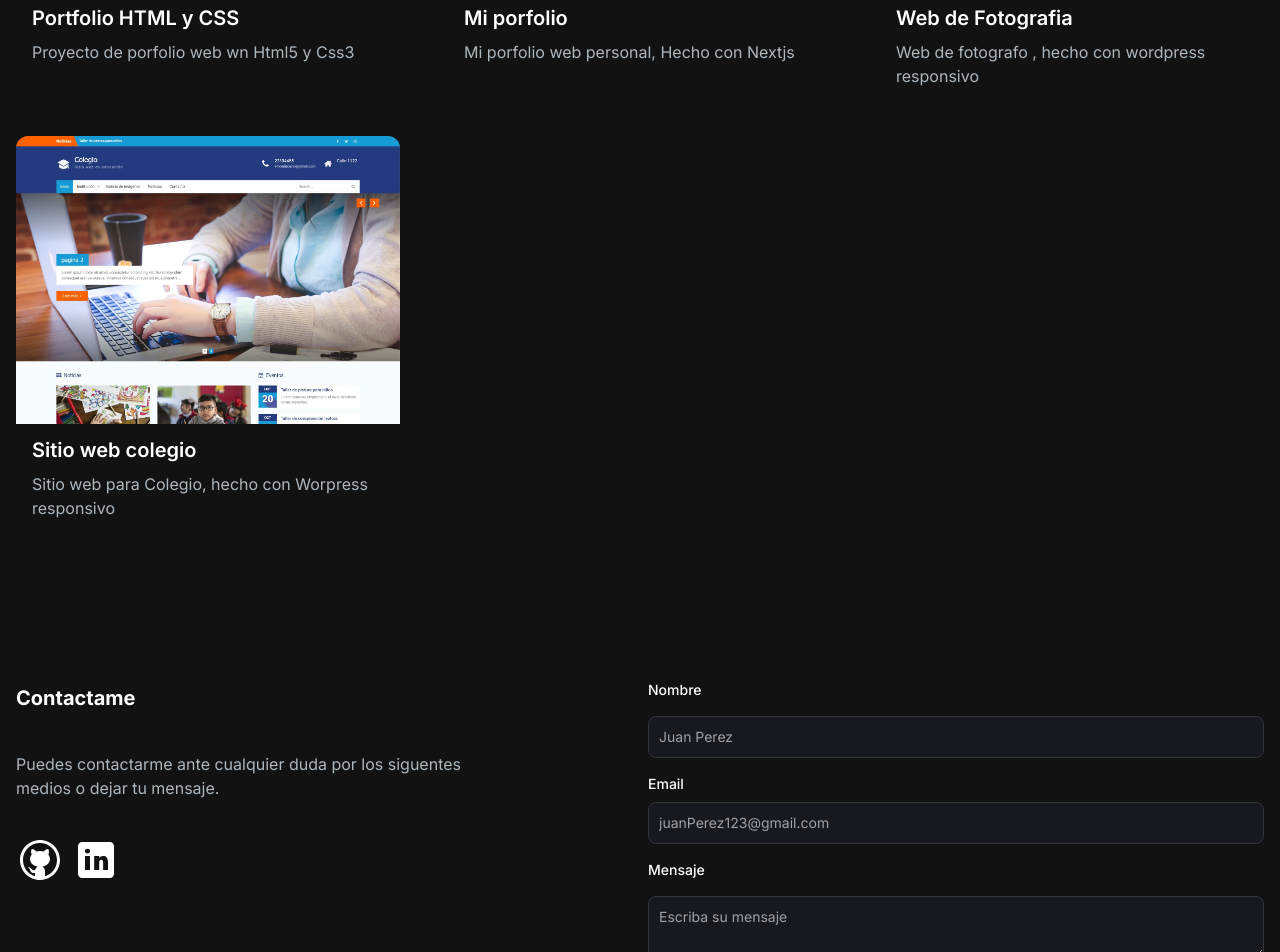
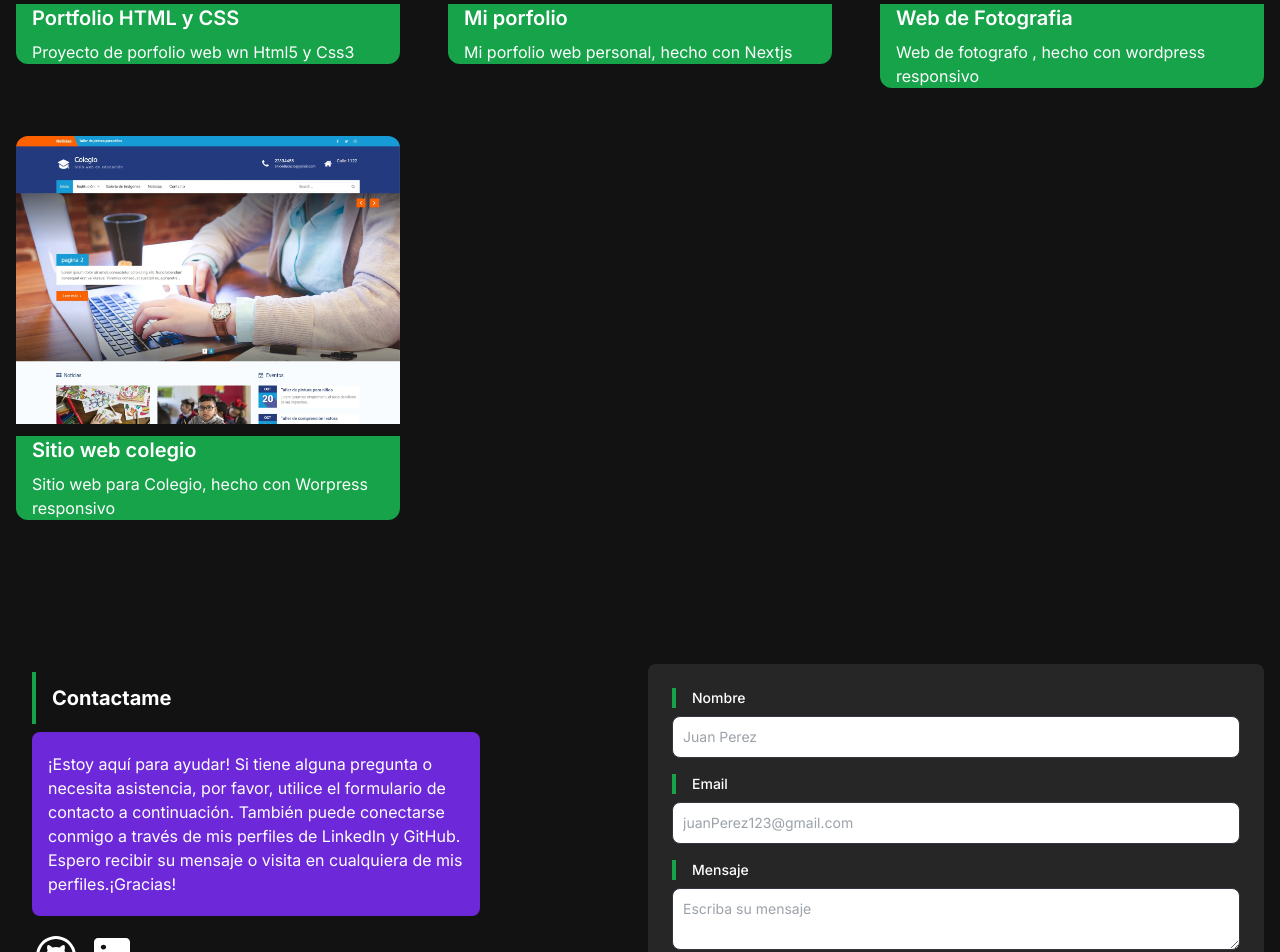
Before and after one commit to Flavioarzamendia/porfolioEnNextjs, a Next.js app: page / in a window 1280 px wide. Shown: the part 1848-2800 px from the top of the page. Built offline with nearby package versions, Linux system fonts and the light colour scheme.

Commit message:
mejoras visuales y cambios de colores

```diff
--- a/src/app/components/AboutSection.jsx
+++ b/src/app/components/AboutSection.jsx
@@ -54,7 +54,7 @@ const AboutSection = () => {
       <div className="md:grid md:grid-cols-2 gap-8 items-center py-8 px-4 xl:gap-16 sm:py-16 xl:px-16">
         <Image src="/images/about-image.webp" alt="Working" title="Working" width={500} height={500} />
         <div className="mt-4 md:mt-0 text-left flex flex-col h-full">
-          <h2 className="text-4xl font-bold text-white mb-4">Sobre Mi</h2>
+          <h2 className="text-4xl font-bold text-white mb-4 border-l-4 border-green-600 pl-6 ">Sobre Mi</h2>
           <div className=" p-6  bg-violet-700 rounded-lg">
           <p className="text-base lg:text-lg ">
           Hola, soy Flavio, un desarrollador web con experiencia en WordPress y conocimientos sólidos de HTML, CSS y JavaScript.
--- a/src/app/components/ContactForm.jsx
+++ b/src/app/components/ContactForm.jsx
@@ -65,7 +65,8 @@ const ContactForm = () => {
   return (
     <main className="z-10">
     <form onSubmit={handleOnSubmit} className="flex flex-col">
-      <label type="textarea" htmlFor='name' className="text-white block text-sm mb-2 font-medium mt-4 pb-2">Nombre</label>
+      <div>
+      <label type="textarea" htmlFor='name' className="text-white block text-sm mb-2 font-medium  border-l-4 border-green-600 pl-4">Nombre</label>
       <input
         type="text"
         id="name"
@@ -73,10 +74,12 @@ const ContactForm = () => {
         onChange={handleOnChange}
         required
         value={inputs.name}
-        className="bg-[#18191E] border border-[#33353F] placeholder-[#9CA2A9] text-gray-100 text-sm rounded-lg block w-full p-2.5"
+        className="bg-white border border-[#33353F] placeholder-[#9CA2A9] text-gray-100 text-sm rounded-lg block w-full p-2.5"
         placeholder='Juan Perez'
       />
-      <label htmlFor="email" className='text-white block text-sm mb-2 font-medium mt-4'>Email</label>
+      </div>
+      <div>
+      <label htmlFor="email" className='text-white block text-sm mb-2 font-medium mt-4 border-l-4 border-green-600 pl-4'>Email</label>
       <input
         id="email"
         type="email"
@@ -84,10 +87,12 @@ const ContactForm = () => {
         onChange={handleOnChange}
         required
         value={inputs.email}
-        className="bg-[#18191E] border border-[#33353F] placeholder-[#9CA2A9] text-gray-100 text-sm rounded-lg block w-full p-2.5"
+        className="bg-white border border-[#33353F] placeholder-[#9CA2A9] text-gray-100 text-sm rounded-lg block w-full p-2.5"
         placeholder='juanPerez123@gmail.com'
       />
-      <label htmlFor="message" className="text-white block text-sm mb-2 font-medium mt-4"
+      </div>
+      <div>
+      <label htmlFor="message" className="text-white block text-sm mb-2 font-medium mt-4 border-l-4 border-green-600 pl-4"
       >Mensaje</label>
       <textarea
         id="message"
@@ -95,10 +100,11 @@ const ContactForm = () => {
         onChange={handleOnChange}
         required
         value={inputs.message}
-        className="bg-[#18191E] border border-[#33353F] placeholder-[#9CA2A9] text-gray-100 text-sm rounded-lg block w-full p-2.5 mt-2"
+        className="bg-white border border-[#33353F] placeholder-[#9CA2A9] text-gray-100 text-sm rounded-lg block w-full p-2.5 mt-2"
         placeholder='Escriba su mensaje'
       />
-      <button type="submit" disabled={status.submitting} className="bg-purple-600 border hover:bg-purple-500 border-[#33353F] placeholder-[#9CA2A9] text-gray-100 text-sm rounded-lg block w-full p-2.5 mt-6">
+      </div>
+      <button type="submit" disabled={status.submitting} className="bg-violet-700 border hover:bg-violet-500 border-[#33353F] placeholder-[#9CA2A9] text-gray-100 text-sm rounded-lg block w-full p-2.5 mt-6">
         {!status.submitting
           ? !status.submitted
             ? 'Enviar'
@@ -109,7 +115,7 @@ const ContactForm = () => {
     {status.info.error && (
       <div className="error">Error: {status.info.msg}</div>
     )}
-    {!status.info.error && status.info.msg && <p className='text-green-500 mt-3 text-center'>{status.info.msg}</p>}
+    {!status.info.error && status.info.msg && <p className='text-green-600 mt-3 text-center'>{status.info.msg}</p>}
   </main>
 );
 
--- a/src/app/components/EmailSection.jsx
+++ b/src/app/components/EmailSection.jsx
@@ -13,12 +13,14 @@ const EmailSection = () => {
       className="grid md:grid-cols-2 my-12 md:my-12 py-24 gap-4 relative"
     >
       <div className="bg-[radial-gradient(ellipse_at_center,_var(--tw-gradient-stops))] from-purple-900 to-transparent rounded-full h-80 w-80 z-0 blur-lg absolute top-3/4 -left-4 transform -translate-x-1/2 -translate-1/2"></div>
-      <div className="z-10">
-        <h5 className="text-xl font-bold text-white my-2 py-3">Contactame</h5>
-        <p className="text-[#ADB7BE] mb-4 max-w-md py-5">
+      <div className="z-10 pl-4">
+        <h5 className="text-xl font-bold text-white my-2 py-3 border-l-4 border-green-600 pl-4">Contactame</h5>
+        <p className="text-white mb-4 max-w-md py-5 bg-violet-700 pl-4 rounded-lg">
           {" "}
-          Puedes contactarme ante cualquier duda por los siguentes medios o
-          dejar tu mensaje.
+          ¡Estoy aquí para ayudar! Si tiene alguna pregunta o necesita asistencia,
+           por favor, utilice el formulario de contacto a continuación.
+           También puede conectarse conmigo a través de mis perfiles de LinkedIn y GitHub.
+           Espero recibir su mensaje o visita en cualquiera de mis perfiles.¡Gracias!
         </p>
         <div className="socials flex flex-row gap-2 ">
           <Link href="https://github.com/Flavioarzamendia">
@@ -29,7 +31,7 @@ const EmailSection = () => {
           </Link>
         </div>
       </div>
-      <div className="z-10">
+      <div className="z-10 bg-neutral-800  p-6 rounded-lg">
         <ContactForm></ContactForm>
       </div>
     </section>
--- a/src/app/components/ProjectCard.jsx
+++ b/src/app/components/ProjectCard.jsx
@@ -24,9 +24,9 @@ const ProjectCard = ({ imgUrl, title, description, gitUrl, previewUrl }) => {
           </Link>
         </div>
       </div>
-      <div className="text-white rounded-b-xl mt-3 bg-[#181818]py-6 px-4">
+      <div className="text-white rounded-b-xl mt-3 bg-[#181818]py-6 px-4 bg-green-600 ">
         <h5 className="text-xl font-semibold mb-2">{title}</h5>
-        <p className="text-[#ADB7BE]">{description}</p>
+        <p className="text-white">{description}</p>
       </div>
     </div>
   );
--- a/src/app/components/ProjectsSection.jsx
+++ b/src/app/components/ProjectsSection.jsx
@@ -17,7 +17,7 @@ const projectsData = [
   {
     id: 2,
     title: "Mi porfolio",
-    description: "Mi porfolio web personal, Hecho con Nextjs",
+    description: "Mi porfolio web personal, hecho con Nextjs",
     image: "/images/projects/2.webp" ,
     tag:["All", "Web"],
     gitUrl:"https://github.com/Flavioarzamendia/porfolioEnNextjs",
--- a/src/app/components/TabButton.jsx
+++ b/src/app/components/TabButton.jsx
@@ -17,7 +17,7 @@ const TabButton = ({ active, selectTab, children }) => {
       <motion.div
         animate={active ? "active" : "default"}
         variants={variants}
-        className="h-1 bg-purple-500 mt-2 mr-3"
+        className="h-1 bg-green-600 mt-2 mr-3"
       ></motion.div>
     </button>
   );
```
